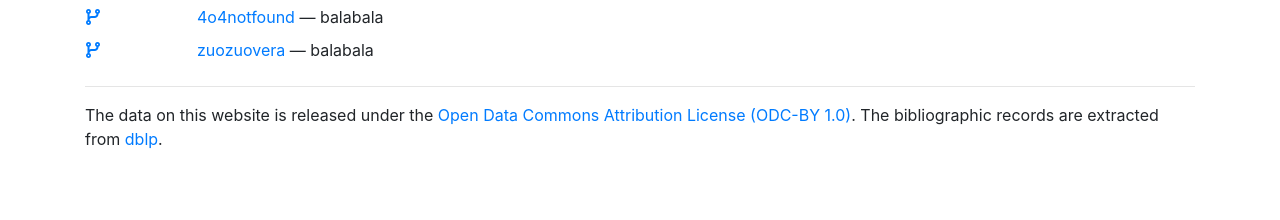
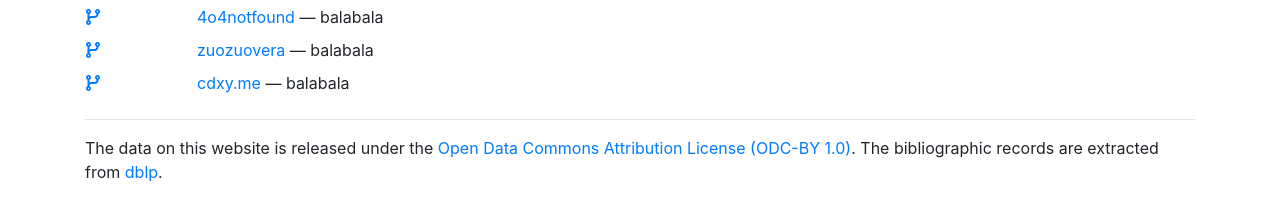
Before and after one commit to cyber-security-data-analysis/cyber-security-data-analysis.github.io, a plain HTML site: page pages.html in a window 1280 px wide. Shown: the part 124-344 px from the top of the page. Drawn offline with nearby package versions, Linux system fonts and the light colour scheme.

Commit message:
add cdxy.me in pages

```diff
--- a/pages.html
+++ b/pages.html
@@ -84,6 +84,14 @@
 	    <a id="zuozuovera" href="https://www.zuozuovera.com/">zuozuovera</a> &mdash; balabala
 	  </td>
 	</tr>
+    <tr class="spaceUnder">
+	  <th style="vertical-align:top" width="10%">
+	    <a href="https://cdxy.me/"><i class="fa fa-code-fork" aria-hidden="true"></i></a>
+	  </th>
+	  <td style="vertical-align:top">
+	    <a id="cdxy" href="https://cdxy.me/">cdxy.me</a> &mdash; balabala
+	  </td>
+	</tr>
 
       </table>
 
```
Also changed, not shown: index.html (+1 -0 lines), templates/index.html (+1 -0 lines).
